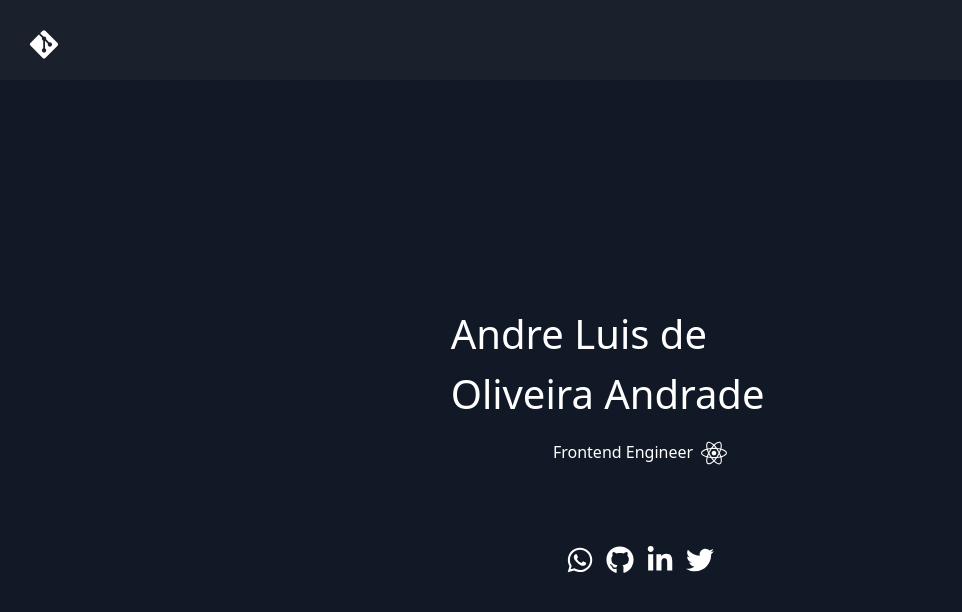
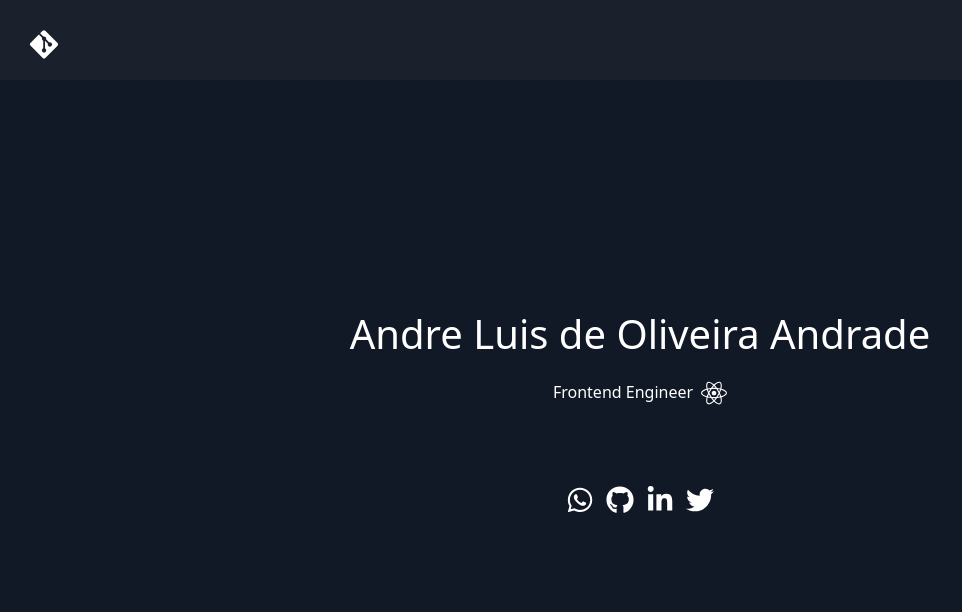
Before and after one commit to anddreluis2/website-1, a Next.js app: page / in a window 1280 px wide. Shown: the top 612 px of the page, without its empty margins (0-962 px from the left). Built offline with nearby package versions, Linux system fonts and the light colour scheme.

Commit message:
changed name width

```diff
--- a/components/InfoCard.tsx
+++ b/components/InfoCard.tsx
@@ -3,7 +3,7 @@ import { FaReact } from "react-icons/fa";
 export const InfoCard: React.FC = ({}) => {
   return (
     <>
-      <div className="bg-background w-1/3 justify-center m-auto mt-[200px]">
+      <div className="bg-background w-full justify-center m-auto mt-[200px]">
         <h1 className="text-white p-6 pb-4 justify-center flex text-exl">
           Andre Luis de Oliveira Andrade
         </h1>
```
